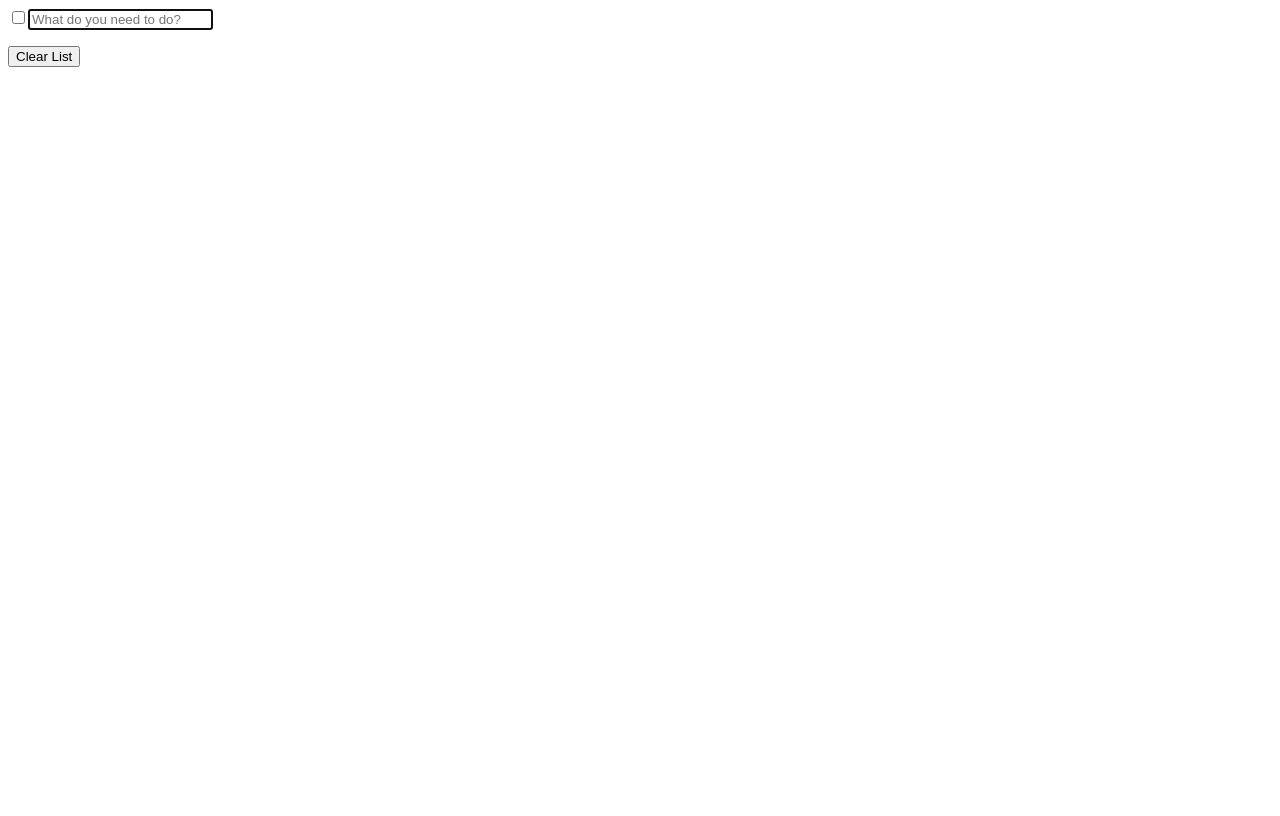
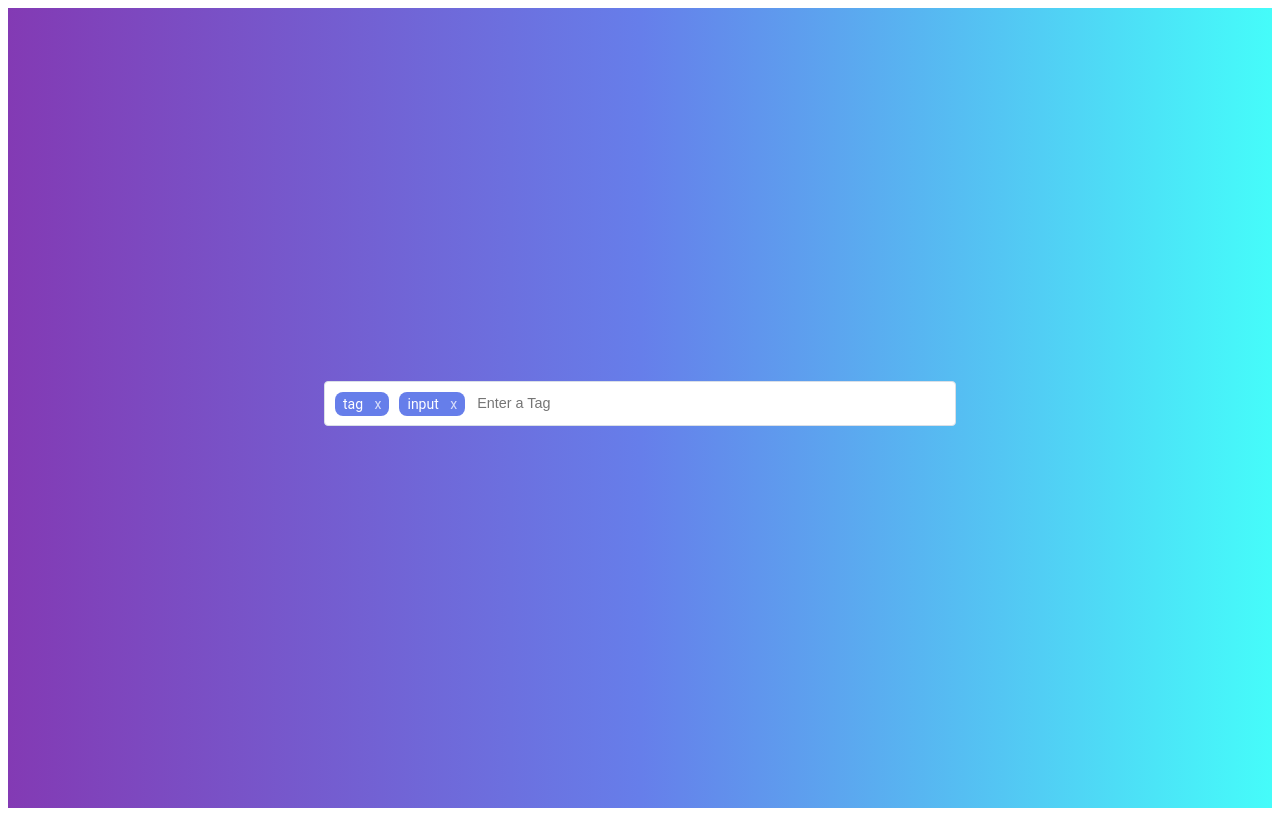
Before and after one commit to rozhansh43/sample-site, a Vue app: page / in a window 1280 px wide. Built offline with nearby package versions, Linux system fonts and the light colour scheme.

Commit message:
input working editable left

```diff
--- a/src/components/TagEditor.vue
+++ b/src/components/TagEditor.vue
@@ -1,42 +1,114 @@
 <template>
-
-	<div class="container" id="todo">
-
-			<section class="panel">
-
-				<input type="checkbox" id="mark-all" @click="selectAll" :checked="areAllSelected">
-				<input v-model="newTask" @keyup.enter="addTask" placeholder="What do you need to do?" autofocus class="text-input">
-        <ul class="list-item">
-
-					<li v-for="task in tasks" :class="{done: isChecked(task)}" :key="task.index">
-
-						<input type="checkbox" class="checkbox" @click="check" v-model="task.checked">
-
-						<input type="text" v-if="task === editingTask" v-auto-focus class="text-input" @keyup.enter="endEditing(task)" @blur="endEditing(task)" v-model="task.text">
-
-						<label for="checkbox" v-if="task !== editingTask" @dblclick="editTask(task)">{{ task.text }}</label>
-
-						<button class="delete" @click="removeTask(task)">X</button>
-
-					</li>
-
-				</ul>
-				<button @click="clearList">Clear List</button>
-
-			</section>
-	</div>
+<div class="container">
+  <div class='tag-input'>
+    <div v-for='(tag, index) in tags' :key='tag' class='tag-input__tag'>
+      {{ tag }}
+      <span @click='removeTag(index)'>x</span>
+    </div>
+    <input
+      type='text'
+      placeholder="Enter a Tag"
+      class='tag-input__text'
+      @keydown.enter='addTag'
+      @keydown.188='addTag'
+      @keydown.delete='removeLastTag'
+    />
+  </div>
+  </div>
 </template>
 
 <script>
-export default {
-  data () {
-    return {
+  export default {
+    data() {
+      return {
+        tags: ['tag', 'input'],
+        editable: false
+      }
+    },
+    methods: {
+      addTag(event) {
+        let val = event.target.value
+        if (val.length > 0) {
+          this.tags.push(val)
+          event.target.value = ''
+        }
+      },
+      removeTag(index) {
+        this.tags.splice(index, 1)
+      },
+      removeLastTag(event) {
+        if (event.target.value.length === 0) {
+          this.removeTag(this.tags.length - 1)
+        }
+      }
     }
-  },
-
-}
+  }
 </script>
 
-<style>
+<style scoped>
+  .container{
+    display: flex;
+    justify-content: center;
+    align-items: center;
+    flex-direction: column;
+    width:100%;
+    height:100vh;
+    background: linear-gradient(90deg, rgba(131,58,180,1) 0%, rgba(102,126,234,1) 50%, rgba(69,252,250,1) 100%);
+  }
+
+  a {
+  position: absolute;
+  right: 15px;
+  bottom: 15px;
+  font-weight: bold;
+  text-decoration: none;
+  color: #00003a;
+  font-size: 20px;
+}
+
+
+/*tag input style*/
+
+  .tag-input {
+    width: 50%;
+    border: 1px solid #D9DFE7;
+    background: #fff;
+    border-radius: 4px;
+    font-size: 0.9em;
+    min-height: 45px;
+    box-sizing: border-box;
+    padding: 0 10px;
+    font-family: "Roboto";
+    margin-bottom: 10px;
+  }
+
+  .tag-input__tag {
+    height: 24px;
+    color: white;
+    float: left;
+    font-size: 14px;
+    margin-right: 10px;
+    background-color: #667EEA;
+    border-radius: 8px;
+    margin-top: 10px;
+    line-height: 24px;
+    padding: 0 8px;
+    font-family: "Roboto";
+  }
+
+  .tag-input__tag > span {
+    cursor: pointer;
+    opacity: 0.75;
+    display: inline-block;
+    margin-left: 8px;
+  }
+
+  .tag-input__text {
+    border: none;
+    outline: none;
+    font-size: 1em;
+  line-height: 40px;
+  background: none;
+  }
 
 </style>
```
Also changed, not shown: 1 other file (tests, documents, lock files or other folders).
